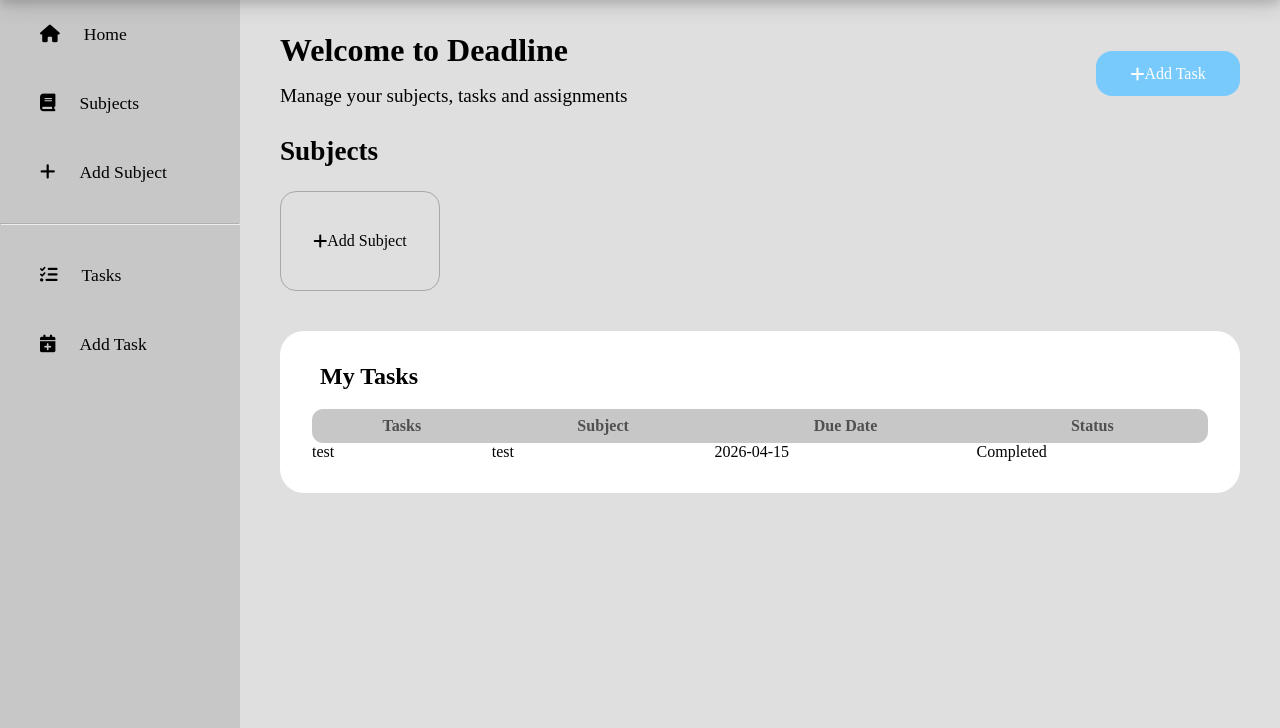
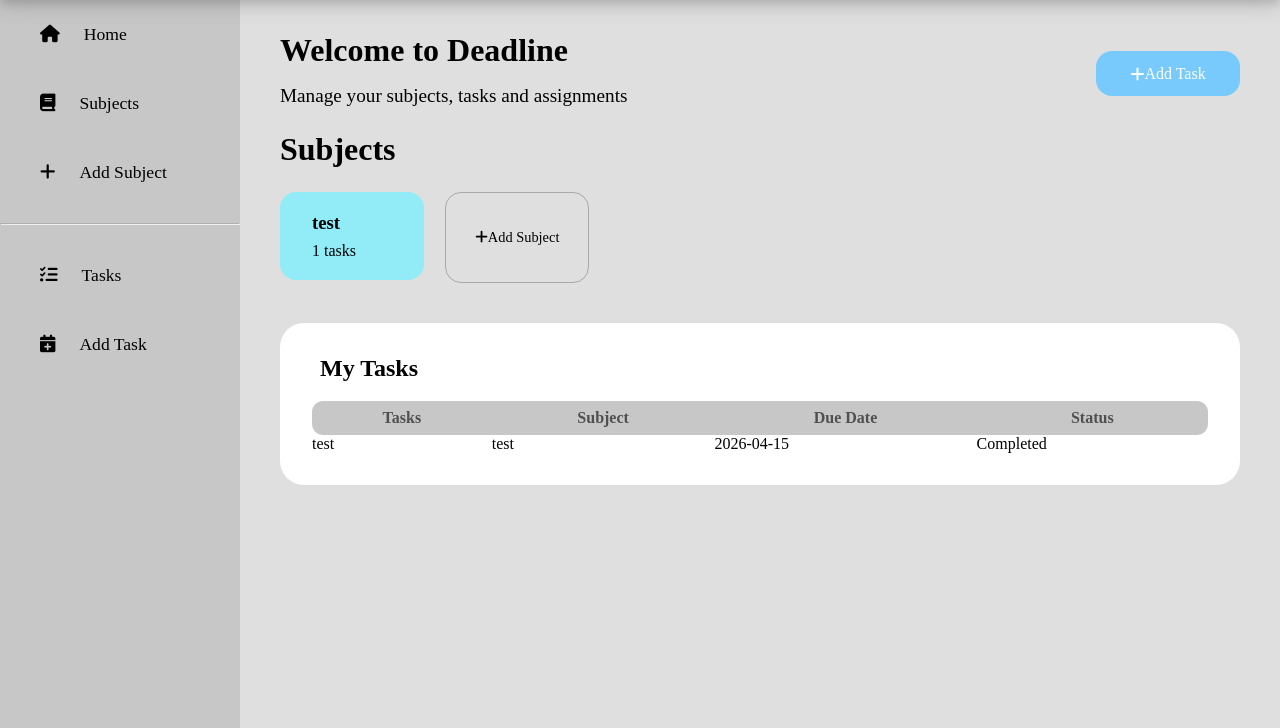
Before and after one commit to 23062bhs/deadline, a Flask app: page / in a window 1280 px wide. Shown: the part 72-800 px from the top of the page. Run offline with Flask 3, Linux system fonts and the light colour scheme; data comes from the database, SQL or seed files in the repository; both versions use the stored data as it was after the commit; some libraries are stand-ins or nearby versions; some web fonts are replaced.

Commit message:
added subject section and added subject name dropdown instead of subject id in tasks modal

```diff
--- a/app.py
+++ b/app.py
@@ -47,15 +47,40 @@ def home():
 
         return redirect(url_for('home'))
 
+    sql_subjects = """
+        SELECT Subjects.SubjectID, Subjects.SubjectName, Subjects.SubjectColor,
+               COUNT(Tasks.TaskID) AS TaskCount
+        FROM Subjects
+        LEFT JOIN Tasks ON Subjects.SubjectID = Tasks.SubjectID
+        GROUP BY Subjects.SubjectID;
+    """
+    subjects = query_db(sql_subjects)
+
     sql = """
         SELECT Tasks.TaskID, Tasks.TaskName, Tasks.DueDate,
         Subjects.SubjectName, Status.StatusName
         FROM Tasks
-        JOIN Subjects ON Tasks.SubjectID = Subjects.SubjectID
-        JOIN Status ON Tasks.StatusID = Status.StatusID
+        LEFT JOIN Subjects ON Tasks.SubjectID = Subjects.SubjectID
+        LEFT JOIN Status ON Tasks.StatusID = Status.StatusID
         """
     tasks = query_db(sql)
-    return render_template("index.html",tasks=tasks)
+    return render_template("index.html", tasks=tasks, subjects=subjects)
+
+
+#home page subject section
+@app.route('/add-subject', methods=['POST'])
+def add_subject():
+    if request.method == 'POST':
+        subject_name = request.form.get('subject_name')
+        subject_color = request.form.get('subject_color')
+
+        db = get_db()
+
+        sql = "INSERT INTO Subjects (SubjectName, SubjectColor) VALUES (?, ?)"
+        db.execute(sql, (subject_name, subject_color))
+        db.commit()
+
+        return redirect(url_for('home'))
 
 if __name__ == "__main__":
     app.run(debug=True)
--- a/static/style.css
+++ b/static/style.css
@@ -94,18 +94,17 @@ main {
 
 .add-subject-btn {
     font-family: 'Satoshi';
-    font-size: 1rem;
+    font-size: 0.9rem;
     border: 0.1rem solid #a9a8a8;
     display: inline-flex;
     transition: 0.1s;
     margin-right: 5rem;
     text-decoration: none;
-    padding: 2.5rem 1.25rem;
-    margin-top: 1.5rem;
+    padding: 2.25rem 1.25rem;
     border-radius: 1rem;
     color: #000000;
     background-color: #dfdfdf;
-    width: 10rem;
+    width: 9rem;
     align-items: center;
     justify-content: center;
 }
@@ -144,50 +143,37 @@ main {
     transform: scale(0.97);
 }
 
-.subjects-section {
+.subjects-grid {
     font-family: 'Satoshi';
+    display: grid;
+    grid-template-columns: repeat(auto-fill, minmax(8rem, 1fr));
+    gap: 2rem;
+    align-items: start;
+}
+
+.subjects-card-text {
+    margin-left: 1rem;
+}
+
+.subjects-card h3 {
+    padding-bottom: 0.5rem;
+}
+
+.subjects-card {
+    padding: 1.25rem 1rem;
+    width: 7rem;
+    border-radius: 1rem;
 }
 
 .subjects-header {
-    margin-top: 1.8rem;
-    font-size: 1.7rem;
+    font-family: 'Satoshi';
+    margin: 1.5rem 0 1.5rem 0;
+    font-size: 1rem;
 }
 
-.tasks-container {
-    width: auto;
-    font-family: 'Satoshi';
-    margin-top: 2.5rem;
-    background-color: #ffffff;
-    border-radius: 1.5rem;
-    padding: 2rem;
-}
-
-.tasks-title {
-    padding: 0 0 1.2rem 0.5rem;
-    font-size: 1.5rem;
-}
-
-th {
-    background-color: rgb(199, 199, 199);
-    padding: 0.5rem;
-    color: #505050;
-}
-
-th:first-child {
-    border-top-left-radius: 0.7rem;
-    border-bottom-left-radius: 0.7rem;
-}
-
-th:last-child {
-    border-top-right-radius: 0.7rem;
-    border-bottom-right-radius: 0.7rem;
-}
-
-table {
-    width: 100%;
-    padding-bottom: 3rem;
-    border-spacing: 0;
-    border-collapse: collapse;
+.no-subjects-alert {
+    margin-top: 0.5rem;
+    font-size: 0.9rem;
 }
 
 .modal-header  {
--- a/templates/index.html
+++ b/templates/index.html
@@ -14,8 +14,18 @@
     </div>
 </div>
 
-<div class="subjects-section">
-    <h1 class="subjects-header">Subjects</h1>
+<div class="subjects-header">
+        <h1>Subjects</h1>
+</div>
+<div class="subjects-grid">
+    {% for subject in subjects %}
+    <div class="subjects-card" style="--bg-color: {{ subject[2] }}; background-color: var(--bg-color);">
+        <div class="subjects-card-text">
+            <h3>{{ subject[1] }}</h3>
+            <span class="task-count">{{ subject[3] }} tasks</span>
+        </div>
+    </div>
+    {% endfor %}
     <button id="open-subject-modal-btn" class="add-subject-btn"><i class="fa-solid fa-plus"></i> Add Subject</button>
 </div>
 
@@ -55,8 +65,21 @@
             </div>
 
             <div class="input-group">
-                <label>Subject ID</label>
-                <input type="number" name="subject_id" placeholder="e.g., 1" required>
+                <label for="subject_id">Subject</label>
+
+                {% if subjects %}
+                    <select name="subject_id" id="subject_id" required>
+                        <option value="" disabled selected>Select a subject</option>
+
+                        {% for subject in subjects %}
+                            <option value="{{ subject[0] }}">{{ subject[1] }}</option>
+                        {% endfor %}
+                    </select>
+                {% else %}
+                    <div class="no-subjects-alert">
+                        <p>No subjects found, please add a subject first</p>
+                    </div>
+                {% endif %}
             </div>
 
             <div class="input-group">
@@ -67,7 +90,7 @@
             <div class="input-group">
                 <label>Status</label>
                 <select name="status">
-                    <option value="1">Complete</option>
+                    <option value="1">Completed</option>
                     <option value="2">Incomplete</option>
                     <option value="3">In Progress</option>
                     <option value="4">Overdue</option>
@@ -79,16 +102,53 @@
     </div>
 </div>
 
+<div id="subject-modal" class="modal-overlay">
+    <div class="modal-box">
+        <div class="modal-header">
+            <h2>Add New Subject</h2>
+            <div class="close-modal">
+                <button class="close-modal-btn">&times;</button>
+            </div>
+        </div>
+
+        <form action="/add-subject" method="POST">
+            <div class="input-group">
+                <label>Subject Name</label>
+                <input type="text" name="subject_name" placeholder="e.g., Physics" required>
+            </div>
+
+            <div class="input-group">
+                <label>Subject Color</label>
+                <div class="color-picker">
+                    <input type="color" name="subject_color" value="#ffffff" required>
+                    <span class="color-picker-text">Choose a color</span>
+                </div>
+            </div>
+
+            <button type="submit" class="save-btn">Create Subject</button>
+        </form>
+    </div>
+</div>
+
 <script>
-    const modal = document.getElementById('task-modal');
-    const openBtn = document.getElementById('open-task-modal-btn');
-    const closeBtn = document.querySelector('.close-modal');
+    const taskModal = document.getElementById('task-modal');
+    const openTaskBtn = document.getElementById('open-task-modal-btn');
+    const subjectModal = document.getElementById('subject-modal');
+    const openSubjectBtn = document.getElementById('open-subject-modal-btn');
 
-    openBtn.onclick = () => modal.style.display = 'flex';
-    closeBtn.onclick = () => modal.style.display = 'none';
+    openTaskBtn.onclick = () => taskModal.style.display = 'flex';
+    openSubjectBtn.onclick = () => subjectModal.style.display = 'flex';
+
+    document.querySelectorAll('.close-modal').forEach(btn => {
+        btn.onclick = () => {
+            taskModal.style.display = 'none';
+            subjectModal.style.display = 'none';
+        }
+    });
 
     window.onclick = (event) => {
-        if (event.target == modal) modal.style.display = 'none';
+        if (event.target == taskModal) taskModal.style.display = 'none';
+        if (event.target == subjectModal) subjectModal.style.display = 'none';
     }
 </script>
 
--- a/templates/layout.html
+++ b/templates/layout.html
@@ -25,6 +25,7 @@
             </ul>
         </nav>
 
+        <!-- main content -->
         <main>
         {% block content %}{% endblock %}
         </main>
```
Also changed, not shown: other parts of static/style.css (+67 -0 lines), deadline.db.
